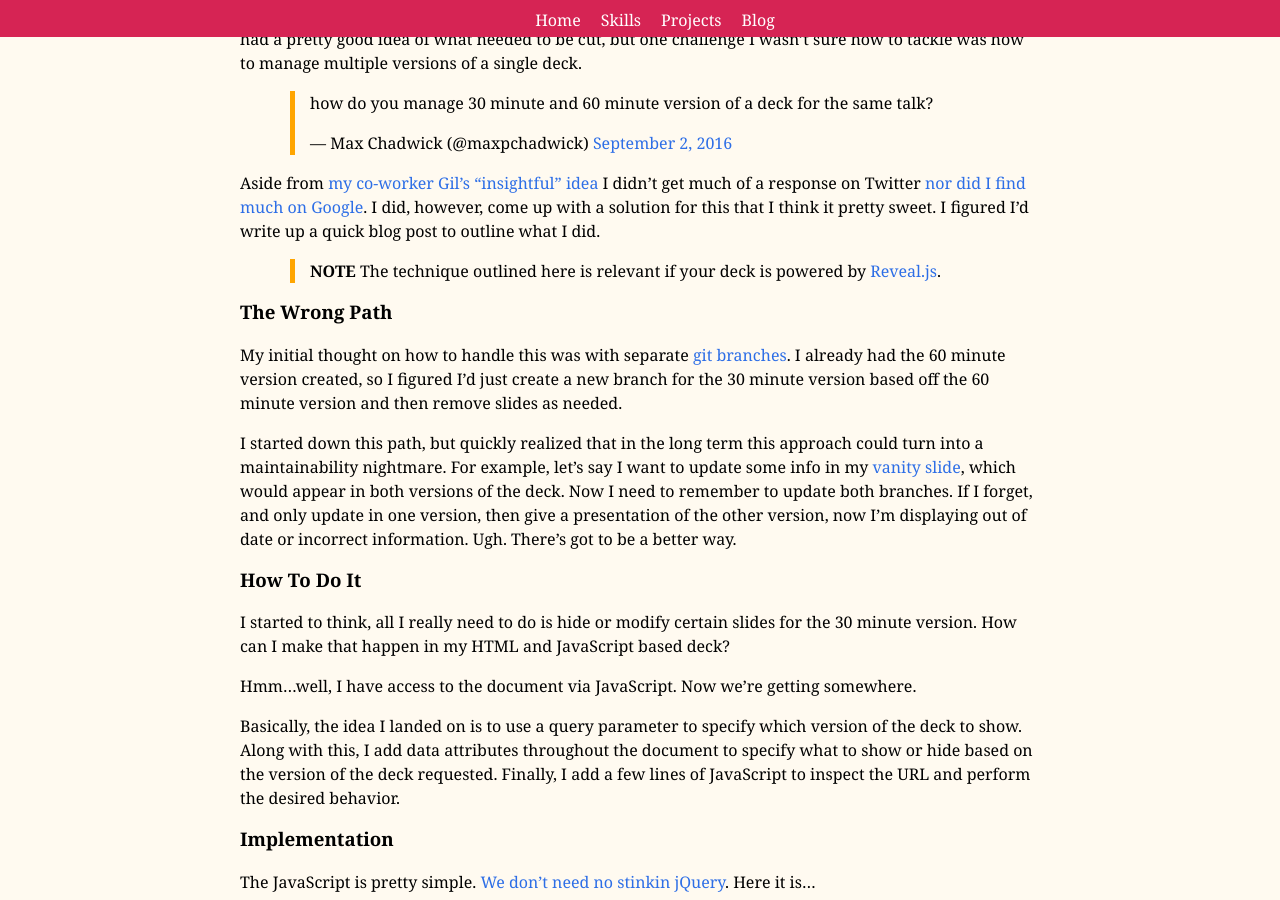
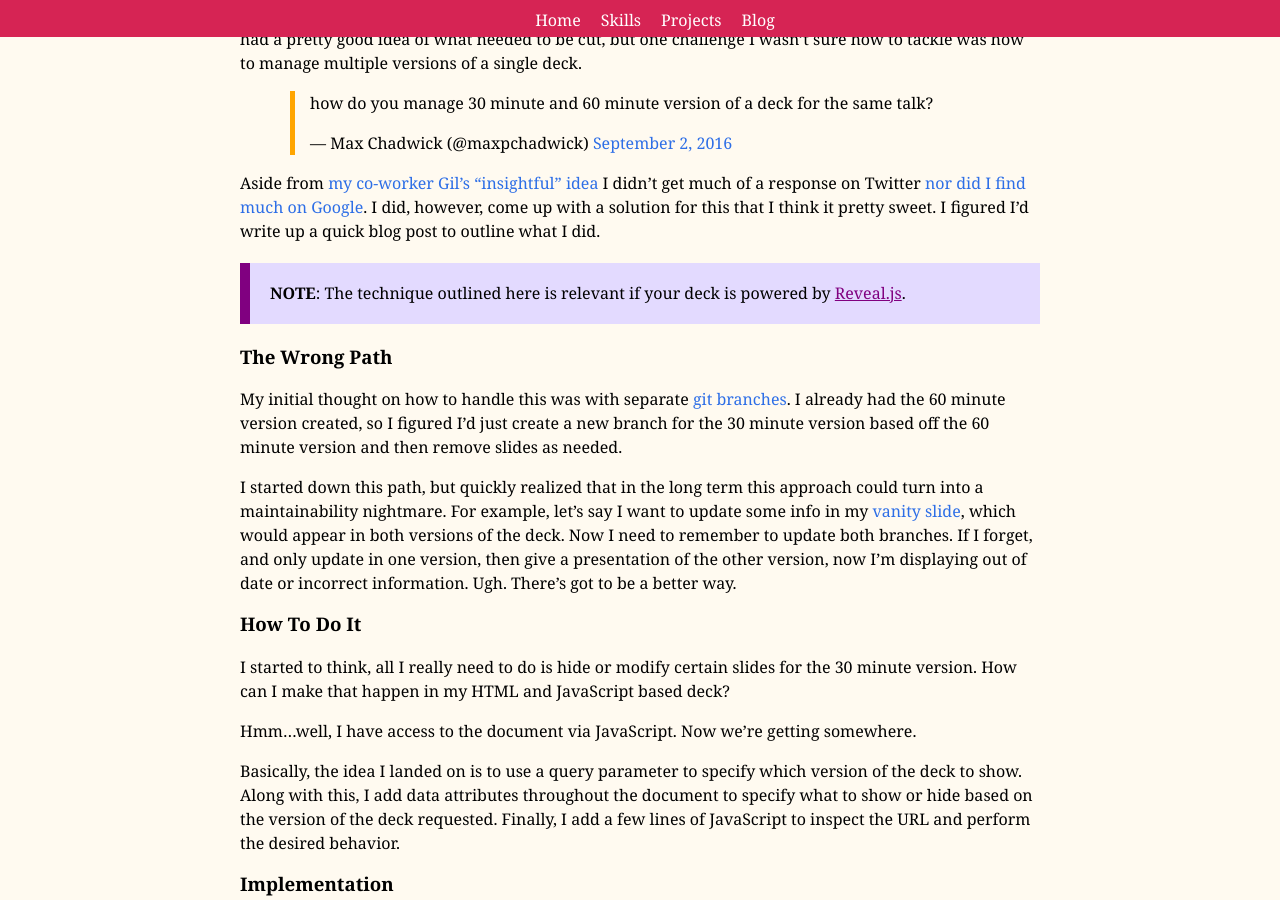
Before and after one commit to mpchadwick/mpchadwick.github.io, a Jekyll site: the page built from _posts/2016-09-08-managing-multiple-versions-of-a-deck-with-reveal-js.md, in a window 1280 px wide and 900 px high, scrolled down 308 px. Built offline with Jekyll 4.4.1, drawn with Linux system fonts in a browser that asks for light colours; comment, search, counter and statistics services are not loaded.

Commit message:
Clean up post

```diff
--- a/_posts/2016-09-08-managing-multiple-versions-of-a-deck-with-reveal-js.md
+++ b/_posts/2016-09-08-managing-multiple-versions-of-a-deck-with-reveal-js.md
@@ -15,8 +15,9 @@ Aside from [my co-worker Gil's "insightful" idea](https://twitter.com/Intradox/s
 
  <!-- excerpt_separator -->
 
-> **NOTE** The technique outlined here is relevant if your deck is powered by [Reveal.js](https://github.com/hakimel/reveal.js/).
-
+<div class="tout tout--secondary">
+<p><strong>NOTE</strong>: The technique outlined here is relevant if your deck is powered by <a href="https://github.com/hakimel/reveal.js/">Reveal.js</a>.</p>
+</div>
 
 ### The Wrong Path
 
```
